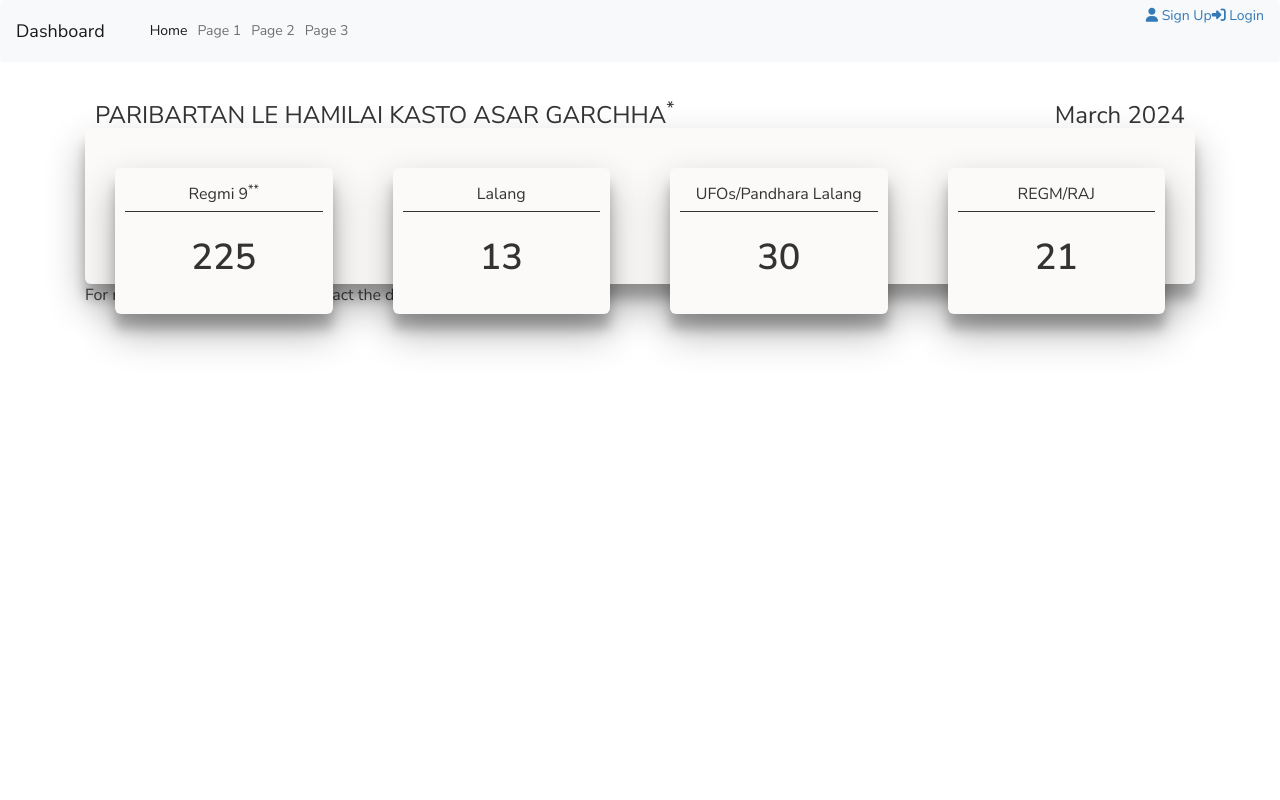
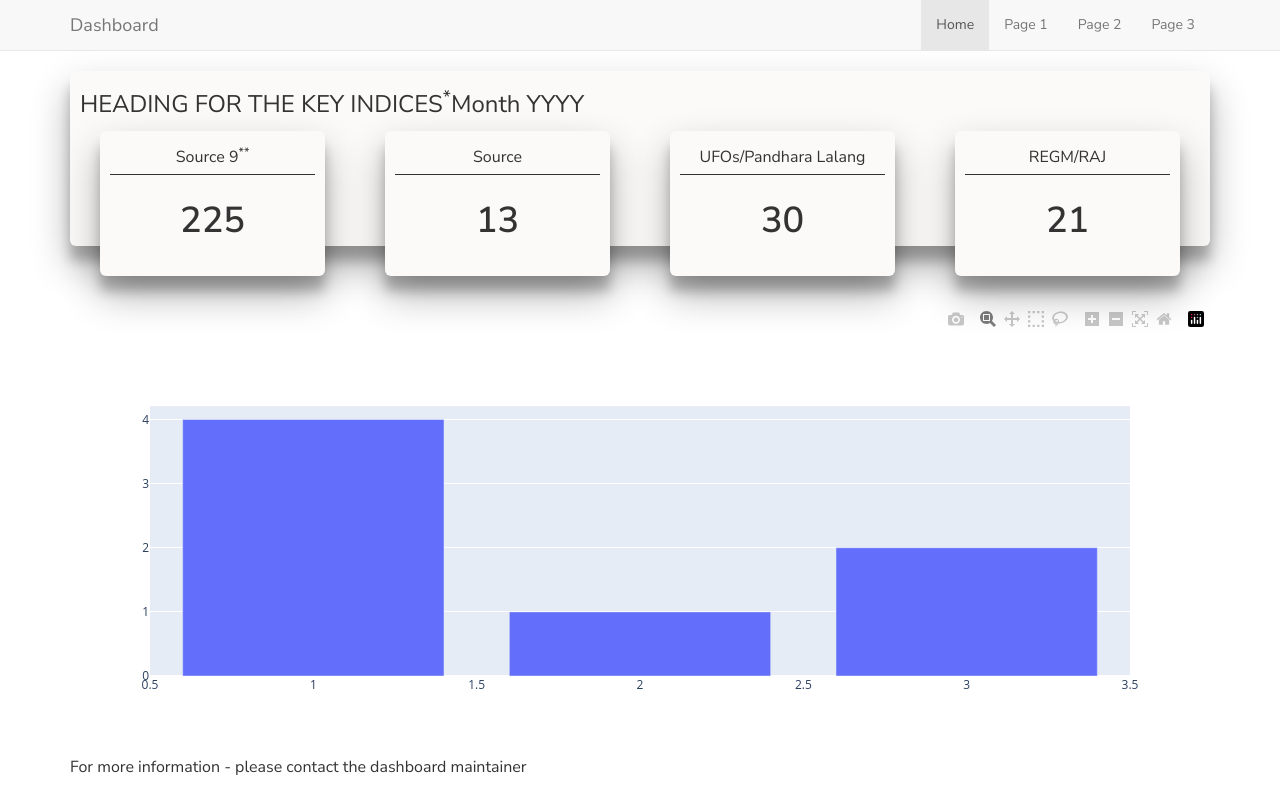
Before and after one commit to hemsyabil/packages, a Flask app: page / in a window 1280 px wide. Run offline with Flask 3, Linux system fonts and the light colour scheme; some libraries are stand-ins or nearby versions.

Commit message:
base is done

```diff
--- a/New Dashboard/app.py
+++ b/New Dashboard/app.py
@@ -1,14 +1,22 @@
 from flask import Flask, render_template
+import plotly.graph_objs as go
+import plotly  # Add this import
+import json
 
 app = Flask(__name__)
 
 
 @app.route('/')
 def dashboard():
-    return render_template(
-        'dashboard.html',
-        title="Dashboard",
-        name="Dashboard")
+    graphs = []
+    for i in range(4):
+        fig = go.Figure(data=[go.Bar(x=[1, 2, 3], y=[4, 1, 2])])
+        graphs.append(json.dumps(fig, cls=plotly.utils.PlotlyJSONEncoder))
+
+    return render_template('dashboard.html',
+                           title="Dashboard",
+                            name="Dashboard",
+                           graphs=graphs)
 
 if __name__ == "__main__":
     app.run(host='0.0.0.0', port=8080, debug=True)
--- a/New Dashboard/static/dashboard_styles.css
+++ b/New Dashboard/static/dashboard_styles.css
@@ -1,8 +1,9 @@
 .changes-affecting-title {
-    margin-bottom: -30px;
+    position: absolute;
     padding-left: 10px;
     color: var(--jet-color);
     text-transform: uppercase;
+    margin-top: 15;
 }
 .changes-affecting-title > span {
     float: right;
@@ -11,7 +12,8 @@
 }
 .changes-affecting {
     width: 100%;
-    display: flex;bcvahkm. bcvcce-between;
+    display: flex;
+    flex-grow: space-between;
     box-shadow: var(--box-shadow);
     border-radius: 6px;
     background-color: var(--seasalt-color);
@@ -25,7 +27,7 @@
     border-radius: 6px;
     padding: 10px;
     position: relative;
-    margin: 40px 30px -30px 30px;
+    margin: 60px 30px -30px 30px;
     z-index: 1;
     background-color: var(--seasalt-color);
 }
--- a/New Dashboard/templates/base/scripts.html
+++ b/New Dashboard/templates/base/scripts.html
@@ -1 +1,3 @@
-<script src="https://cdn.jsdelivr.net/npm/bootstrap@5.0.2/dist/js/bootstrap.bundle.min.js" integrity="sha384-MrcW6ZMFYlzcLA8Nl+NtUVF0sA7MsXsP1UyJoMp4YLEuNSfAP+JcXn/tWtIaxVXM" crossorigin="anonymous"></script>
+<script src="https://ajax.googleapis.com/ajax/libs/jquery/1.12.0/jquery.min.js"></script>
+<script src="https://maxcdn.bootstrapcdn.com/bootstrap/3.3.6/js/bootstrap.min.js"></script>
+<script src="https://cdn.plot.ly/plotly-latest.min.js"></script>
--- a/New Dashboard/templates/base/styles.html
+++ b/New Dashboard/templates/base/styles.html
@@ -1,5 +1,5 @@
-<link href="https://cdn.jsdelivr.net/npm/bootstrap@5.0.2/dist/css/bootstrap.min.css" rel="stylesheet" integrity="sha384-EVSTQN3/azprG1Anm3QDgpJLIm9Nao0Yz1ztcQTwFspd3yD65VohhpuuCOmLASjC" crossorigin="anonymous"><link href="//netdna.bootstrapcdn.com/twitter-bootstrap/2.3.2/css/bootstrap-combined.no-icons.min.css" rel="stylesheet">
-<link href="//netdna.bootstrapcdn.com/font-awesome/3.2.1/css/font-awesome.css" rel="stylesheet">
-<link href="https://fonts.googleapis.com/css2?family=Nunito+Sans:wght@200;300;400;500;600;700&display=swap" rel="stylesheet">
+<link rel="stylesheet" href="https://maxcdn.bootstrapcdn.com/bootstrap/3.3.6/css/bootstrap.min.css">
+<link rel="stylesheet" href="//netdna.bootstrapcdn.com/font-awesome/3.2.1/css/font-awesome.css">
+<link rel="stylesheet" href="https://fonts.googleapis.com/css2?family=Nunito+Sans:wght@200;300;400;500;600;700&display=swap">
 <link rel="stylesheet" type="text/css" href="static/pattern_library_styles.css">
 <link rel="stylesheet" type="text/css" href="static/dashboard_styles.css">
--- a/New Dashboard/templates/dashboard.html
+++ b/New Dashboard/templates/dashboard.html
@@ -5,14 +5,14 @@
 
 {% block content %}
 <div class="container">
-    <h3 class="changes-affecting-title">paribartan le hamilai kasto asar garchha<sup>*</sup><span>March 2024</span></h3>
+    <h3 class="changes-affecting-title">Heading for the key indices<sup>*</sup><span>Month YYYY</span></h3>
     <div class="changes-affecting">
         <div class="affected-item">
-            <p>Regmi 9<sup>**</sup></p>
+            <p>Source 9<sup>**</sup></p>
             <p>225</p>
         </div>
         <div class="affected-item">
-            <p>Lalang</p>
+            <p>Source</p>
             <p>13</p>
         </div>
         <div class="affected-item">
@@ -25,6 +25,15 @@
         </div>
     </div>
 </div>
+<div class="container" style="margin-top: 60px;">
+    {% for graph in graphs %}
+    <div id="plot-{{ loop.index }}"></div>
+    <script>
+        const graphData = {{ graph | safe }};
+        Plotly.newPlot('plot-{{ loop.index }}', graphData.data, graphData.layout);
+    </script>
+    {% endfor %}
+</div>
 
 {% endblock content %}
 
--- a/New Dashboard/templates/modules/navbar.html
+++ b/New Dashboard/templates/modules/navbar.html
@@ -1,29 +1,20 @@
-<nav class="navbar navbar-expand-lg navbar-light bg-light">
-    <div class="container-fluid">
-        <a class="navbar-brand" href="#">Dashboard</a>
-        <button class="navbar-toggler" type="button" data-bs-toggle="collapse" data-bs-target="#navbarNav"
-            aria-controls="navbarNav" aria-expanded="false" aria-label="Toggle navigation">
-            <span class="navbar-toggler-icon"></span>
-        </button>
-        <div class="collapse navbar-collapse" id="navbarNav">
-            <ul class="navbar-nav navbar-center">
-                <li class="nav-item">
-                    <a class="nav-link active" aria-current="page" href="#">Home</a>
-                </li>
-                <li class="nav-item">
-                    <a class="nav-link" href="#">Page 1</a>
-                </li>
-                <li class="nav-item">
-                    <a class="nav-link" href="#">Page 2</a>
-                </li>
-                <li class="nav-item">
-                    <a class="nav-link" href="#">Page 3</a>
-                </li>
-            </ul>
-            <ul class="navbar-nav navbar-right">
-                <li><a href="#"><i class="fa fa-user" aria-hidden="true"></i> Sign Up</a></li>
-                <li><a href="#"><i class="fa fa-sign-in" aria-hidden="true"></i> Login</a></li>
-            </ul>
+<nav class="navbar navbar-default navbar-static-top">
+    <div class="container">
+        <div class="navbar-header">
+            <a class="navbar-brand" href="#">Dashboard</a>
+
+            <button type="button" class="navbar-toggle" data-toggle="collapse" data-target=".navbar-collapse">
+                <span class="sr-only">Toggle navigation</span>
+                <span class="icon-bar"></span>
+                <span class="icon-bar"></span>
+                <sapn class="icon-bar"></sapn>
+            </button>
         </div>
+        <ul class="nav navbar-nav navbar-right collapse navbar-collapse">
+            <li class="active"><a href="#">Home</a></li>
+            <li><a href="#">Page 1</a></li>
+            <li><a href="#">Page 2</a></li>
+            <li><a href="#">Page 3</a></li>
+        </ul>
     </div>
 </nav>
```
Also changed, not shown: New Dashboard/install_packages.py (+13 -1 lines), 9 other files.
